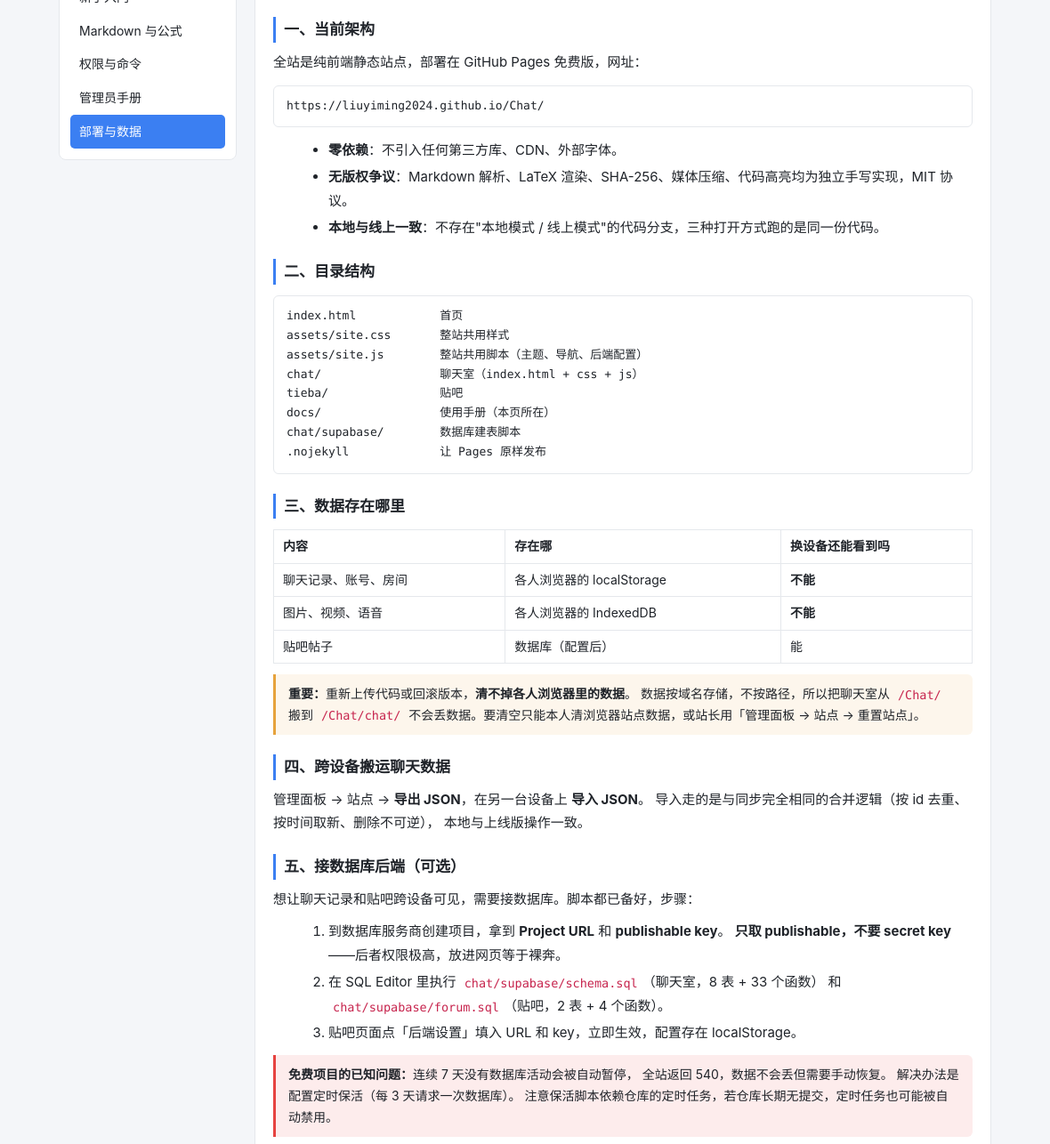
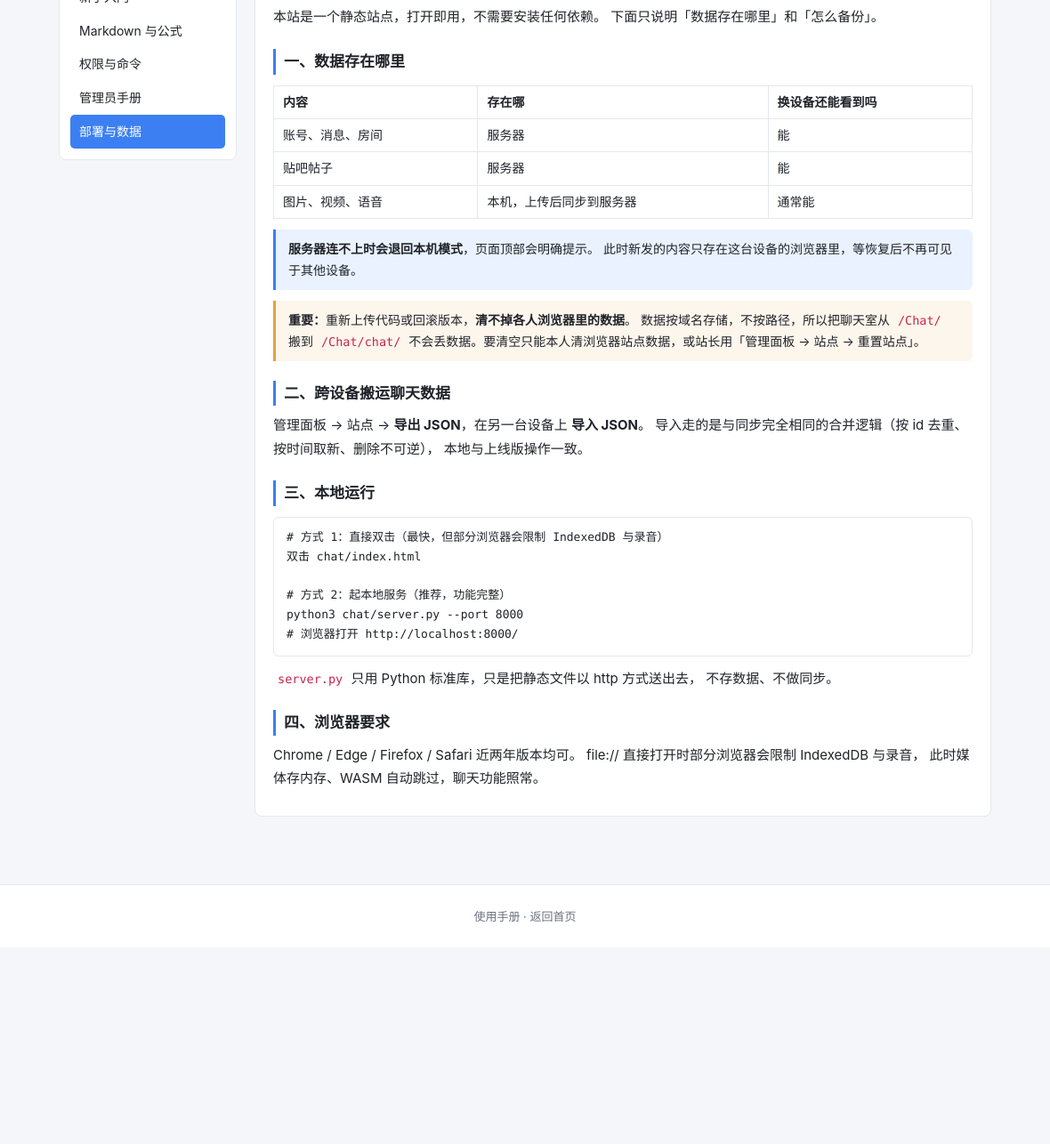
Before and after one commit to liuyiming2024/Chat, an Electron app: page docs/deploy.html in a window 1180 px wide. Shown: the part 154-1440 px from the top of the page at 89% size. After the commit the page ends 1219 px from the top, so only its background shows below. Drawn offline with Linux system fonts and the light colour scheme.

Commit message:
公开库精简为门面级：README 去掉内部状态与架构细节、LICENSE 改为保留所有权利、删 HANDOFF/一键部署脚本/数据库配置指南、部署页去掉复刻教程

```diff
--- a/docs/deploy.html
+++ b/docs/deploy.html
@@ -34,32 +34,21 @@
       <div class="panel">
 <h2>部署与数据</h2>
 
-<h3>一、当前架构</h3>
-<p>全站是纯前端静态站点，部署在 GitHub Pages 免费版，网址：</p>
-<pre><code>https://liuyiming2024.github.io/Chat/</code></pre>
-<ul>
-  <li><b>零依赖</b>：不引入任何第三方库、CDN、外部字体。</li>
-  <li><b>无版权争议</b>：Markdown 解析、LaTeX 渲染、SHA-256、媒体压缩、代码高亮均为独立手写实现，MIT 协议。</li>
-  <li><b>本地与线上一致</b>：不存在"本地模式 / 线上模式"的代码分支，三种打开方式跑的是同一份代码。</li>
-</ul>
 
-<h3>二、目录结构</h3>
-<pre><code>index.html            首页
-assets/site.css       整站共用样式
-assets/site.js        整站共用脚本（主题、导航、后端配置）
-chat/                 聊天室（index.html + css + js）
-tieba/                贴吧
-docs/                 使用手册（本页所在）
-chat/supabase/        数据库建表脚本
-.nojekyll             让 Pages 原样发布</code></pre>
-
-<h3>三、数据存在哪里</h3>
+<p>本站是一个静态站点，打开即用，不需要安装任何依赖。
+下面只说明「数据存在哪里」和「怎么备份」。</p>
+<h3>一、数据存在哪里</h3>
 <table>
   <tr><th>内容</th><th>存在哪</th><th>换设备还能看到吗</th></tr>
-  <tr><td>聊天记录、账号、房间</td><td>各人浏览器的 localStorage</td><td><b>不能</b></td></tr>
-  <tr><td>图片、视频、语音</td><td>各人浏览器的 IndexedDB</td><td><b>不能</b></td></tr>
-  <tr><td>贴吧帖子</td><td>数据库（配置后）</td><td>能</td></tr>
+  <tr><td>账号、消息、房间</td><td>服务器</td><td>能</td></tr>
+  <tr><td>贴吧帖子</td><td>服务器</td><td>能</td></tr>
+  <tr><td>图片、视频、语音</td><td>本机，上传后同步到服务器</td><td>通常能</td></tr>
 </table>
+
+<div class="tip">
+  <b>服务器连不上时会退回本机模式</b>，页面顶部会明确提示。
+  此时新发的内容只存在这台设备的浏览器里，等恢复后不再可见于其他设备。
+</div>
 
 <div class="tip warn">
   <b>重要：</b>重新上传代码或回滚版本，<b>清不掉各人浏览器里的数据</b>。
@@ -67,29 +56,12 @@ chat/supabase/        数据库建表脚本
   不会丢数据。要清空只能本人清浏览器站点数据，或站长用「管理面板 → 站点 → 重置站点」。
 </div>
 
-<h3>四、跨设备搬运聊天数据</h3>
+<h3>二、跨设备搬运聊天数据</h3>
 <p>管理面板 → 站点 → <b>导出 JSON</b>，在另一台设备上 <b>导入 JSON</b>。
    导入走的是与同步完全相同的合并逻辑（按 id 去重、按时间取新、删除不可逆），
    本地与上线版操作一致。</p>
 
-<h3>五、接数据库后端（可选）</h3>
-<p>想让聊天记录和贴吧跨设备可见，需要接数据库。脚本都已备好，步骤：</p>
-<ol>
-  <li>到数据库服务商创建项目，拿到 <b>Project URL</b> 和 <b>publishable key</b>。
-      <b>只取 publishable，不要 secret key</b>——后者权限极高，放进网页等于裸奔。</li>
-  <li>在 SQL Editor 里执行 <code>chat/supabase/schema.sql</code>（聊天室，8 表 + 33 个函数）
-      和 <code>chat/supabase/forum.sql</code>（贴吧，2 表 + 4 个函数）。</li>
-  <li>贴吧页面点「后端设置」填入 URL 和 key，立即生效，配置存在 localStorage。</li>
-</ol>
-
-<div class="tip err">
-  <b>免费项目的已知问题：</b>连续 7 天没有数据库活动会被自动暂停，
-  全站返回 540，数据不会丢但需要手动恢复。
-  解决办法是配置定时保活（每 3 天请求一次数据库）。
-  注意保活脚本依赖仓库的定时任务，若仓库长期无提交，定时任务也可能被自动禁用。
-</div>
-
-<h3>六、本地运行</h3>
+<h3>三、本地运行</h3>
 <pre><code># 方式 1：直接双击（最快，但部分浏览器会限制 IndexedDB 与录音）
 双击 chat/index.html
 
@@ -99,12 +71,7 @@ python3 chat/server.py --port 8000
 <p><code>server.py</code> 只用 Python 标准库，只是把静态文件以 http 方式送出去，
    不存数据、不做同步。</p>
 
-<h3>七、可选：C++ / WASM 加速</h3>
-<pre><code>g++ -O2 -std=c++17 chat/native/accel.cpp -o accel &amp;&amp; ./accel</code></pre>
-<p>用 C++ 实现 SHA-256 加速密码哈希。完全可选，加载失败会自动回退到纯 JS 实现，
-   不影响任何功能。</p>
-
-<h3>八、浏览器要求</h3>
+<h3>四、浏览器要求</h3>
 <p>Chrome / Edge / Firefox / Safari 近两年版本均可。
    file:// 直接打开时部分浏览器会限制 IndexedDB 与录音，
    此时媒体存内存、WASM 自动跳过，聊天功能照常。</p>
```
Also changed, not shown: www/docs/deploy.html (+14 -47 lines), .github/workflows/db-migrate.yml, README.md, www/README.md, 2 other files.
